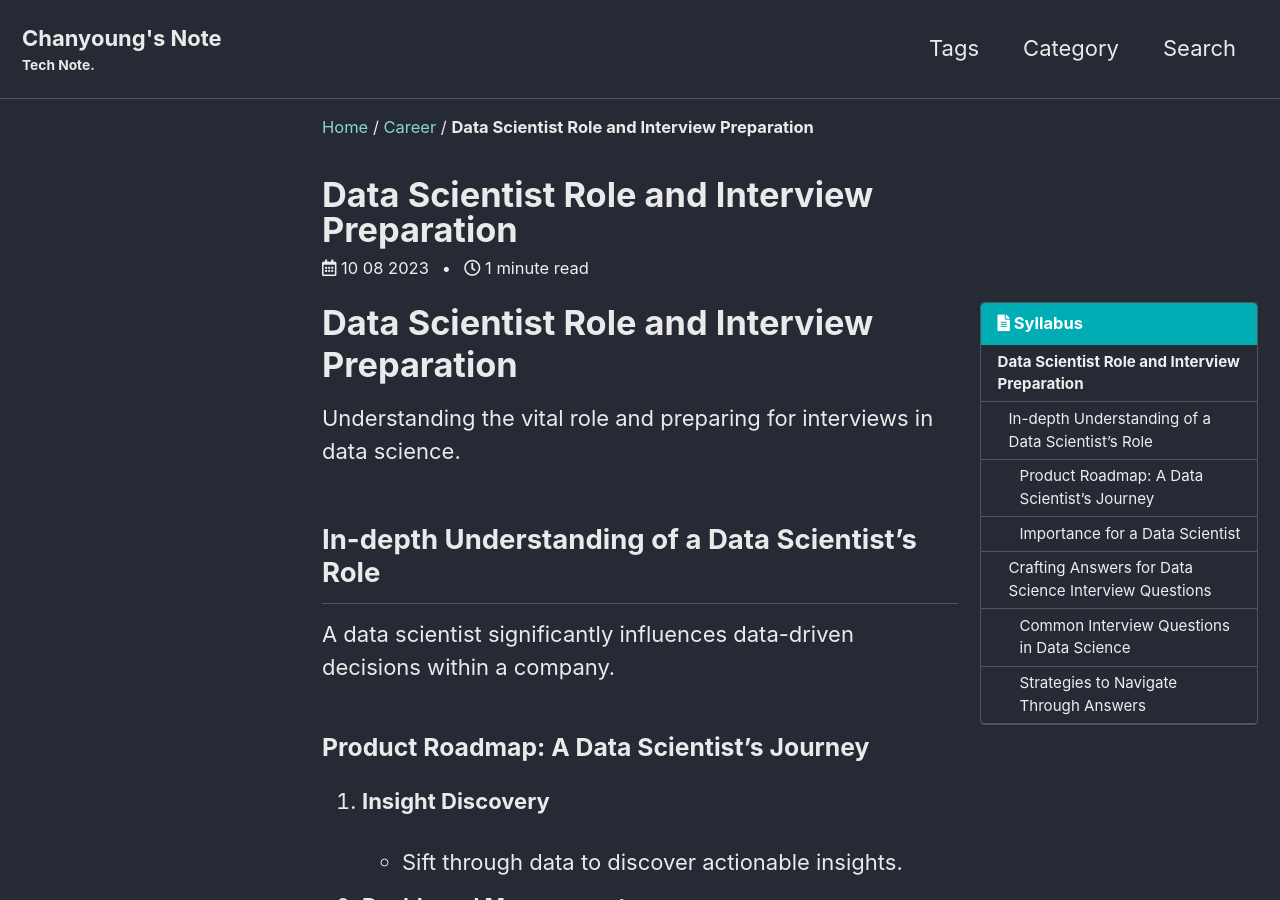
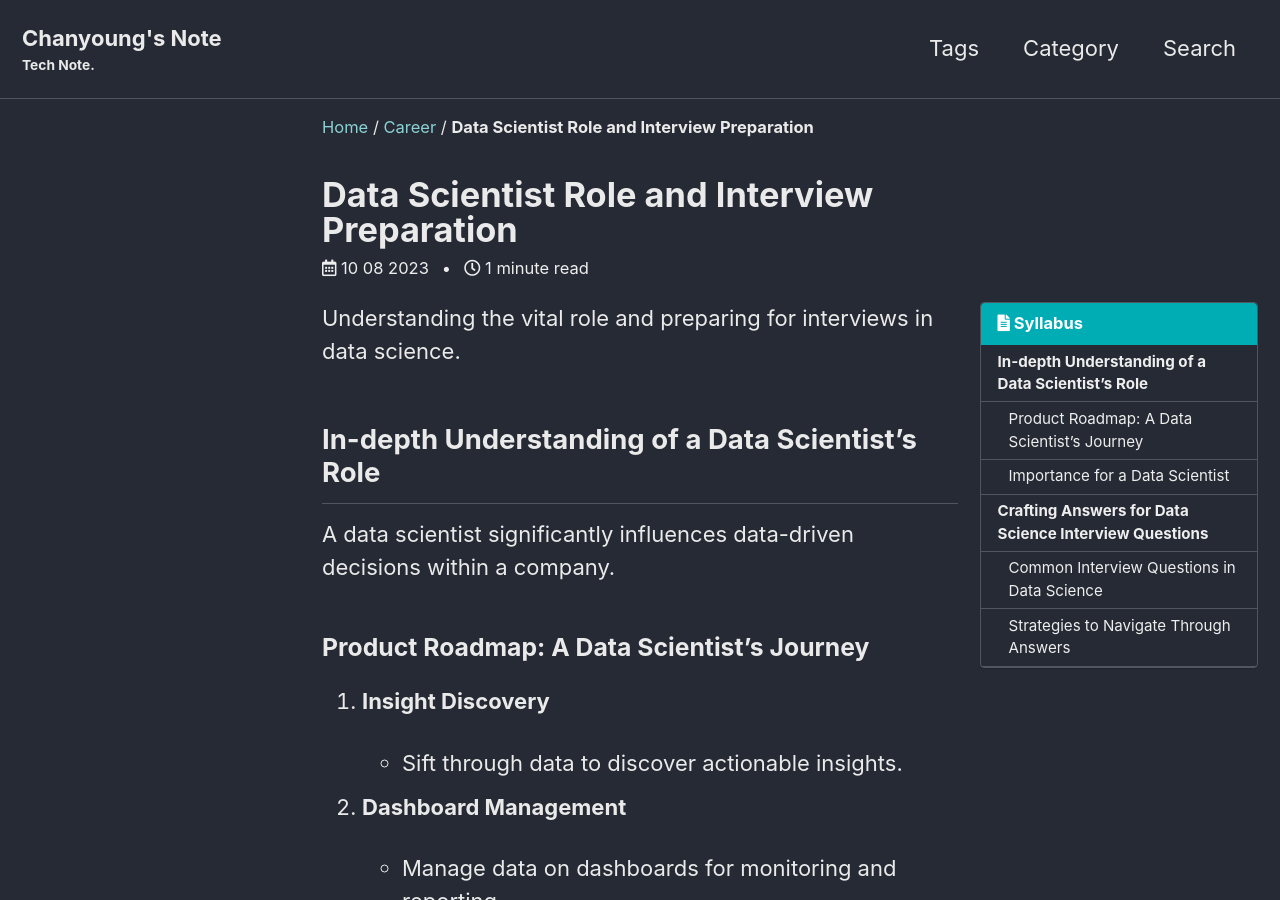
Before and after one commit to PyChanyoung/PyChanyoung.github.io, a Jekyll site: the page built from _posts/2023-10-08-AcingtheProductDataScienceInterview.md, in a window 1280 px wide and 900 px high. Built offline with Jekyll 4.4.1, drawn with Linux system fonts in a browser that asks for light colours; cached includes are drawn as plain includes; some web fonts are replaced; comment, search, counter and statistics services are not loaded.

Commit message:
Content update

```diff
--- a/_posts/2023-10-08-AcingtheProductDataScienceInterview.md
+++ b/_posts/2023-10-08-AcingtheProductDataScienceInterview.md
@@ -8,8 +8,6 @@ toc_sticky: true
 toc_label: Syllabus
 author_profile: false
 ---
-
-# Data Scientist Role and Interview Preparation
 
 Understanding the vital role and preparing for interviews in data science.
 
```
